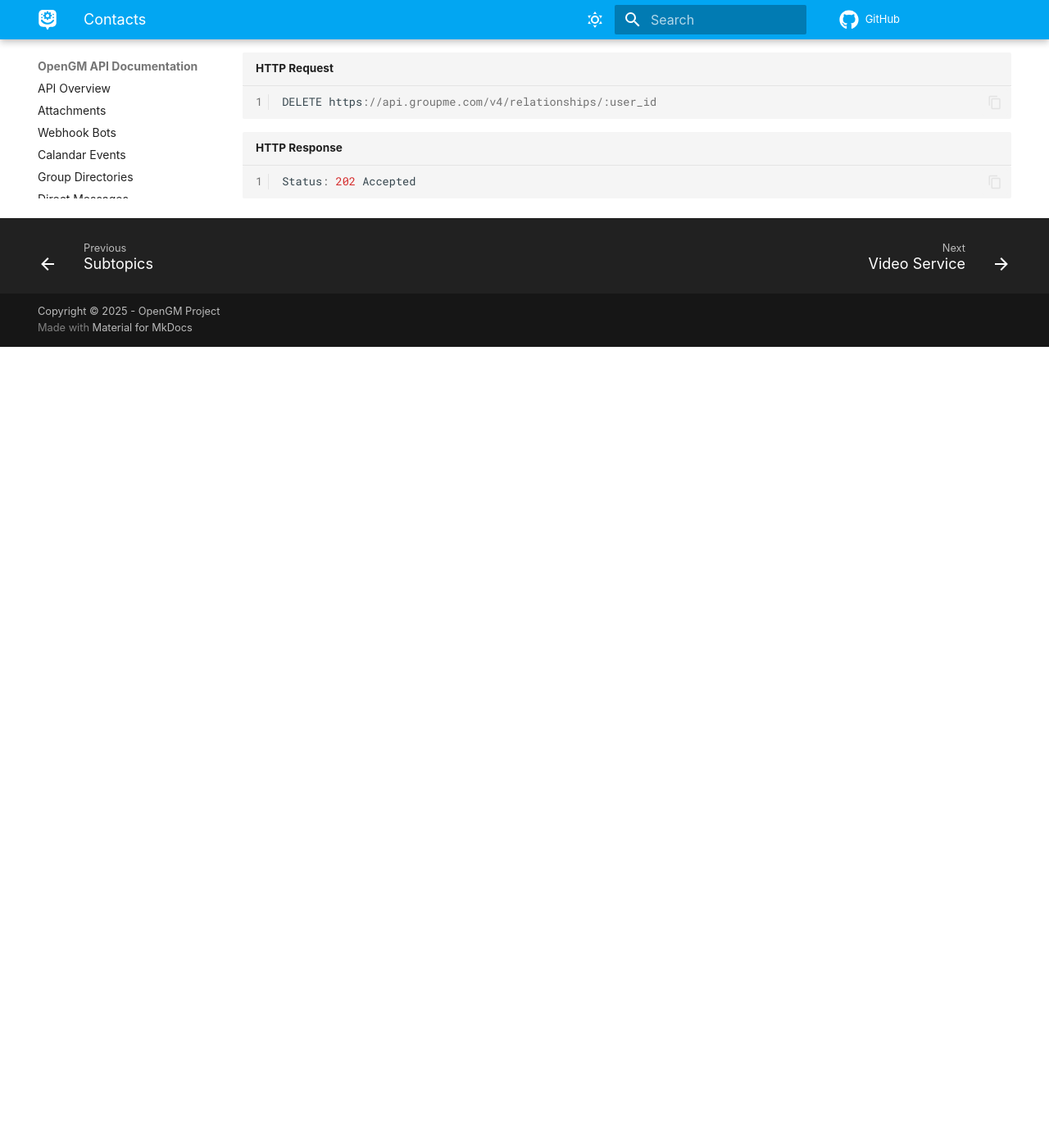
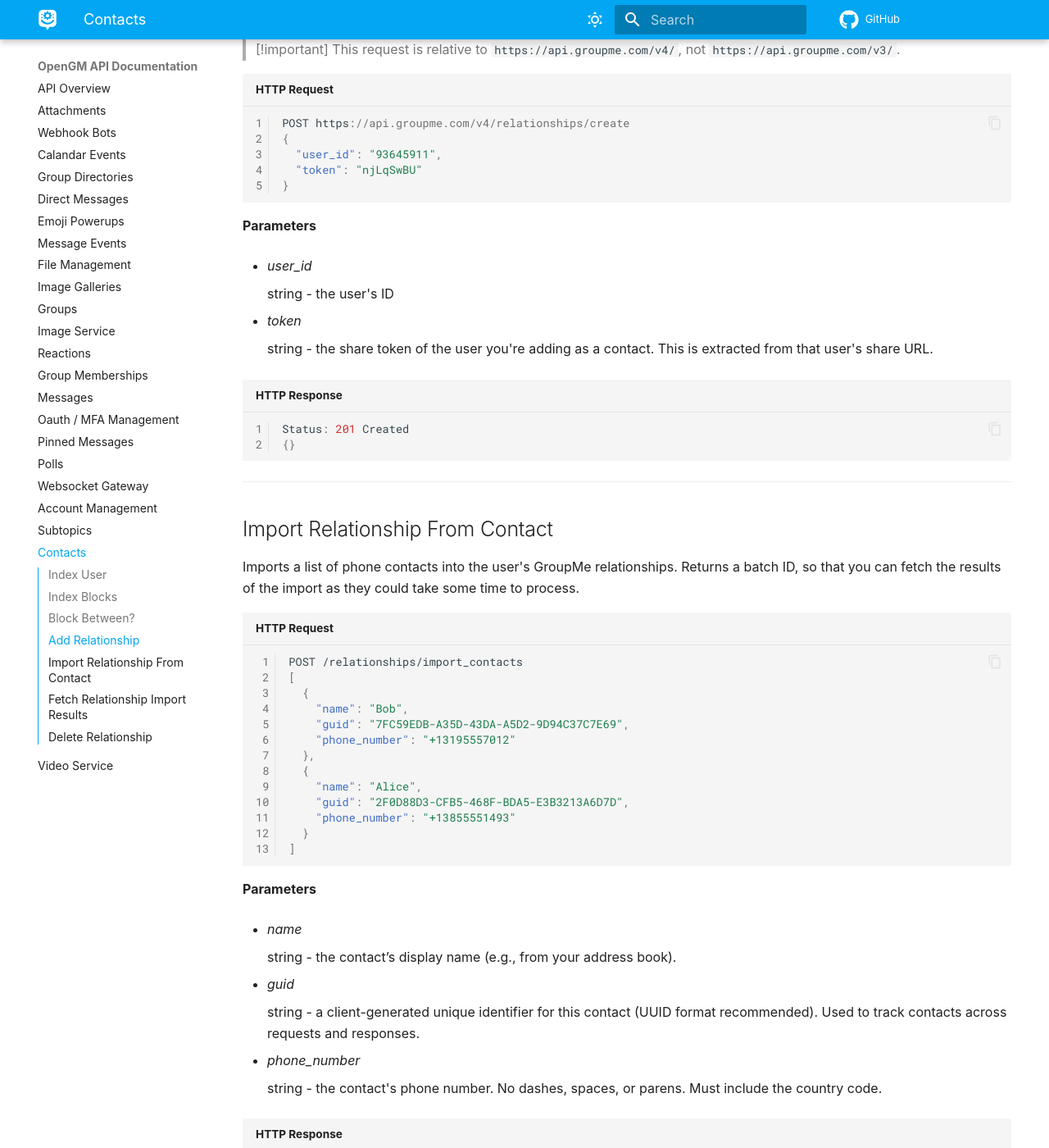
Before and after one commit to groupme-js/GroupMeCommunityDocs, an MkDocs documentation site: the page built from docs/users.md, in a window 1280 px wide and 1400 px high, scrolled down 5735 px. Shown: the whole window at 82% size. Built offline with MkDocs 1.6.1 and Material for MkDocs 9.7.7, drawn with Linux system fonts in a browser that asks for light colours; some web fonts are replaced; comment, search, counter and statistics services are not loaded; before the commit the page ends 6158 px from its top, so only the background shows below that; some of the changed text lies outside the part shown.

Commit message:
Add logout and relationship management

````diff
--- a/docs/users.md
+++ b/docs/users.md
@@ -285,6 +285,122 @@
 
 ***
 
+## Add Relationship
+
+Add a contact given a user ID and their share token. This can be grabbed from the user's share URL, i.e.: `https://groupme.com/contact/:user_id/:share_token`
+
+> [!important]
+> This request is relative to `https://api.groupme.com/v4/`, not `https://api.groupme.com/v3/`.
+
+```json linenums="1" title="HTTP Request"
+POST https://api.groupme.com/v4/relationships/create
+{
+  "user_id": "93645911",
+  "token": "njLqSwBU"
+}
+```
+
+**Parameters**
+
+* *user_id*
+
+    string - the user's ID
+
+* *token*
+
+    string - the share token of the user you're adding as a contact. This is extracted from that user's share URL.
+
+```json linenums="1" title="HTTP Response"
+Status: 201 Created
+{}
+```
+
+***
+
+## Import Relationship From Contact
+
+Imports a list of phone contacts into the user's GroupMe relationships. Returns a batch ID, so that you can fetch the results of the import as they could take some time to process.
+
+```json linenums="1" title="HTTP Request"
+POST /relationships/import_contacts
+[
+  {
+    "name": "Bob",
+    "guid": "7FC59EDB-A35D-43DA-A5D2-9D94C37C7E69",
+    "phone_number": "+13195557012"
+  },
+  {
+    "name": "Alice",
+    "guid": "2F0D88D3-CFB5-468F-BDA5-E3B3213A6D7D",
+    "phone_number": "+13855551493"
+  }
+]
+```
+
+**Parameters**
+
+* *name*
+
+    string - the contact’s display name (e.g., from your address book).
+
+* *guid*
+
+    string - a client-generated unique identifier for this contact (UUID format recommended). Used to track contacts across requests and responses.
+
+* *phone_number*
+
+    string - the contact's phone number. No dashes, spaces, or parens. Must include the country code.
+
+```json linenums="1" title="HTTP Response"
+Status: 202 Accepted
+{
+  "batch_id": "f392a4802e01013ef9156aba1bbf95fc"
+}
+```
+
+***
+
+## Fetch Relationship Import Results
+
+Retrieves an array of results from a previously submitted relationship import. Each result includes a matched GroupMe user, mapped back to the original contact via the guid.
+
+> [!important]
+> This request is relative to `https://api.groupme.com/v4/`, not `https://api.groupme.com/v3/`.
+
+```json linenums="1" title="HTTP Request"
+GET https://api.groupme.com/v4/relationships/batch/:batch_id
+```
+
+**Parameters**
+
+* *batch_id*
+
+    string - The batch ID received from the `/relationships/import_contacts` endpoint.
+
+```json linenums="1" title="HTTP Response"
+Status: 200 OK
+[
+  {
+    "id": "86864140",
+    "user_id": "86864140",
+    "name": "Bob",
+    "avatar_url": null,
+    "reason": 2,
+    "app_installed": true,
+    "hidden": false,
+    "mri": "8:gid:04d9d058-c8f3-45a6-b898-4686dbfe7163",
+    "guid": "7533921A-154F-402D-AD51-AFE99F5D0CDC",
+    "created_at": 1750202866,
+    "created_at_iso8601": "2025-06-17T23:27:46.474950Z",
+    "updated_at": 1750202866,
+    "updated_at_iso8601": "2025-06-17T23:27:46.474950Z"
+  },
+  ...
+]
+```
+
+***
+
 ## Delete Relationship
 
 Delete a relationship from your contact book
````
Also changed, not shown: docs/oauth.md (+15 -0 lines).
